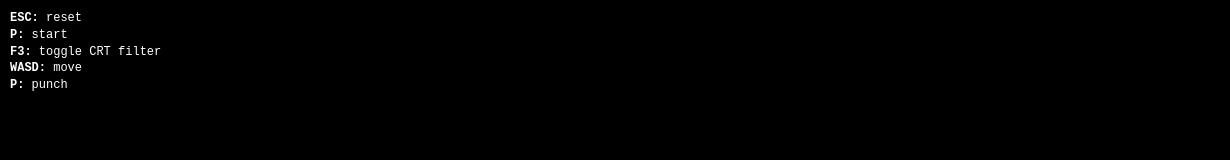
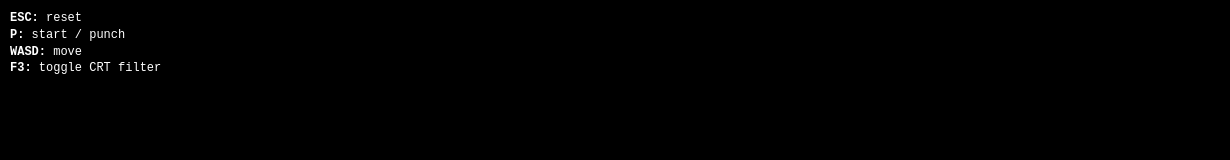
Before and after one commit to gabitoesmiapodo/boxindanga, a website: page public/index.html in a window 1280 px wide. Shown: the full height of the page, 0-1230 px from the left. Drawn offline with Linux system fonts and the light colour scheme.

Commit message:
docs: fix instructions

```diff
--- a/public/index.html
+++ b/public/index.html
@@ -112,10 +112,9 @@
   <body>
     <div class="info">
       <strong>ESC:</strong> reset<br />
-      <strong>P:</strong> start<br />
+      <strong>P:</strong> start / punch<br />
+      <strong>WASD:</strong> move<br />
       <strong>F3:</strong> toggle CRT filter<br />
-      <strong>WASD:</strong> move<br />
-      <strong>P:</strong> punch<br />
     </div>
     <a
       class="repoLink"
```
